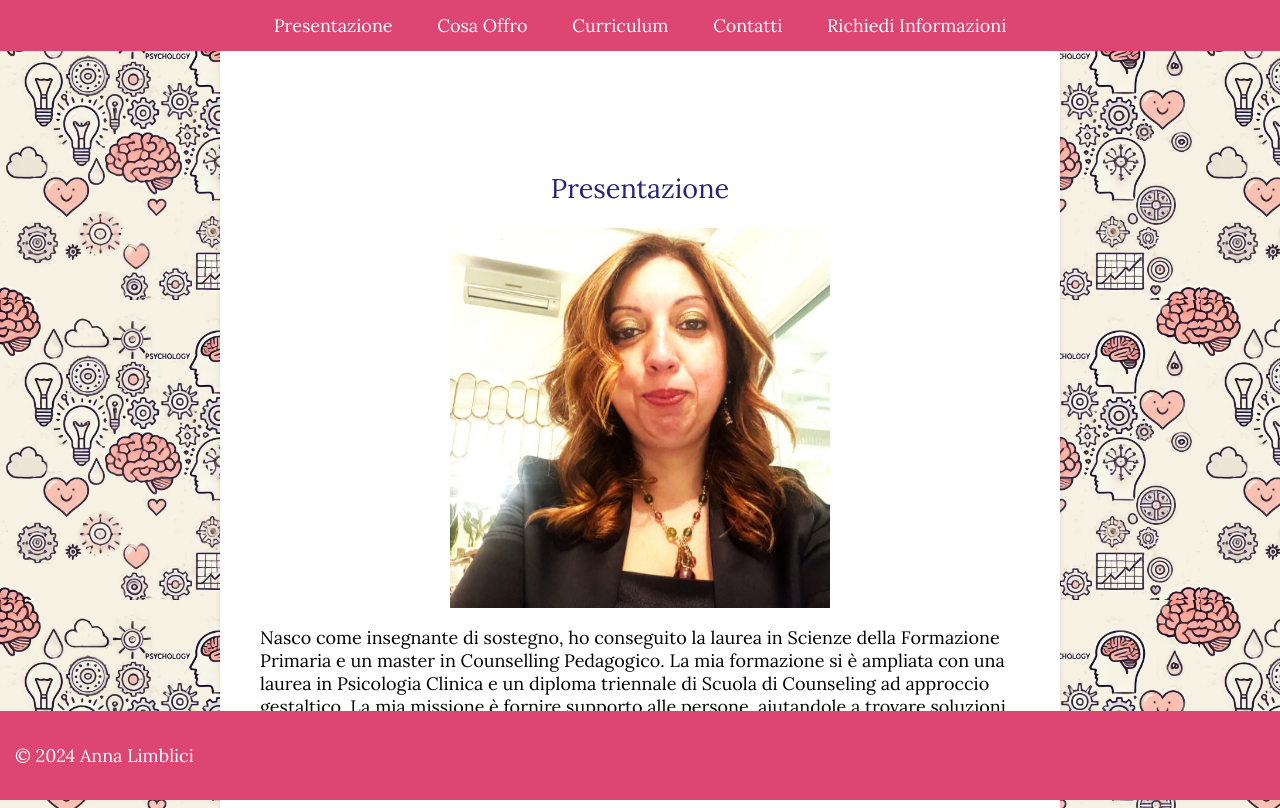
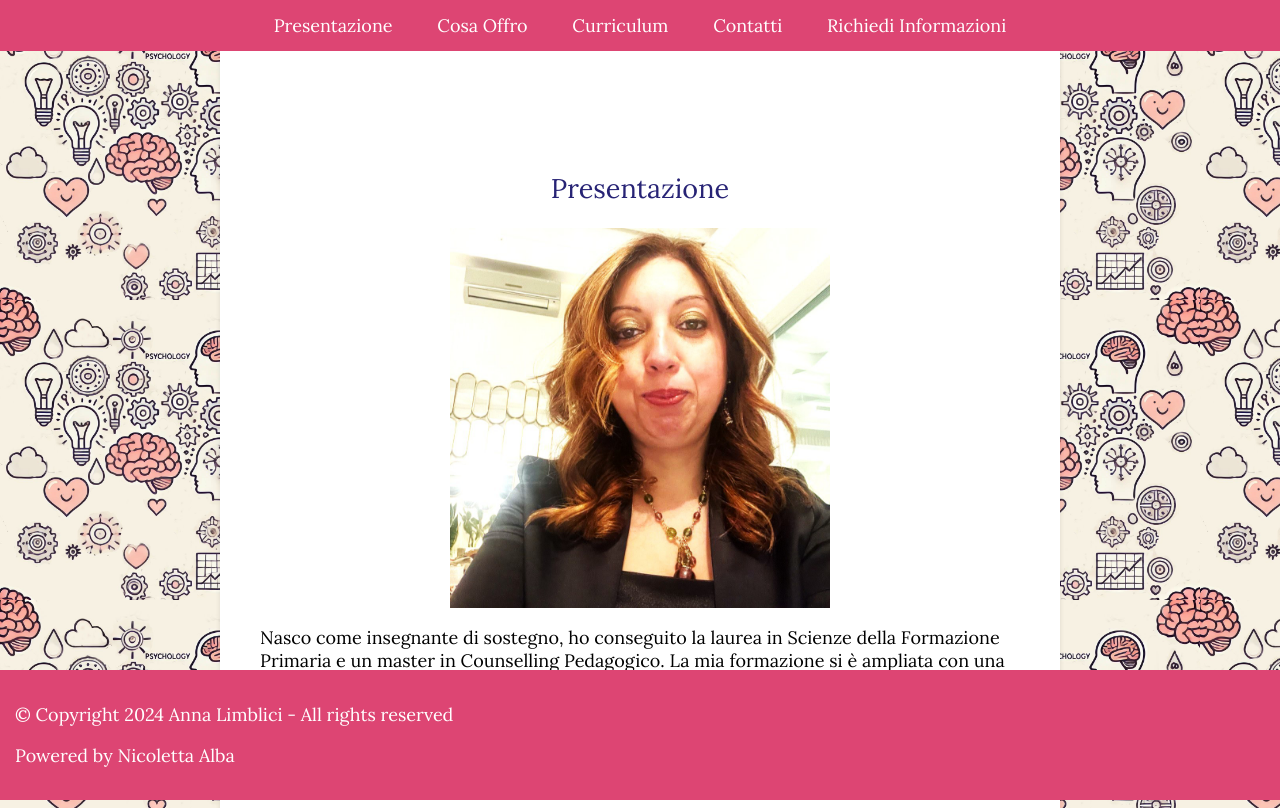
Before and after one commit to usualalteration/annalimblici, a plain HTML site: page index.html in a window 1280 px wide. Shown: the top 808 px of the page. Drawn offline with Linux system fonts and the light colour scheme.

Commit message:
Update index.html

```diff
--- a/index.html
+++ b/index.html
@@ -36,25 +36,6 @@
                                     La mia missione è fornire supporto alle persone, aiutandole a trovare soluzioni efficaci alle sfide che incontrano, siano esse scolastiche, relazionali o personali. Lavoro con bambini, adolescenti e adulti, offrendo percorsi personalizzati mirati al miglioramento del benessere emotivo e delle capacità di autonomia.</p>
                             </div>
                 </section>
-
-                <!-- Sezione Chi Sono -->
-               <!-- <section id="chi-sono" class="section">
-                    <br/>
-                    <br/>
-                        <h1 class="center-text">Chi Sono</h1>
-                        <div class="container">
-                            <img src="immagine2.jpg" alt="Immagine Chi Sono" class="left-image">
-                            <div class="right-text">
-                                <p>Sono una professionista con una formazione solida e una passione per l'inclusione e il benessere.
-                                    Dopo aver conseguito la laurea in Scienze della Formazione e un master in Counselling pedagogico,
-                                    ho dedicato la mia carriera alla progettazione e all'implementazione di interventi educativi, sia
-                                    come docente di sostegno nelle scuole che come counselor. <br/><br/> La mia missione è quella di fornire supporto
-                                    alle persone, aiutandole a trovare soluzioni efficaci alle sfide che incontrano, che siano scolastiche,
-                                    relazionali o personali. Lavoro con bambini, adolescenti e adulti, offrendo percorsi personalizzati e
-                                    mirati al miglioramento del benessere emotivo e delle capacità di autonomia.</p>
-                            </div>
-                        </div>
-                </section>-->
 
                 <!-- Sezione Cosa Offro -->
                 <section id="cosa-offro" class="section">
@@ -182,7 +163,8 @@
 
                 <!-- Footer -->
                 <footer>
-                    <p>© 2024 Anna Limblici</p>
+                    <p>© Copyright 2024 Anna Limblici - All rights reserved</p>
+                    <p>Powered by Nicoletta Alba</p>
                 </footer>
     </div>
 </body>
```
